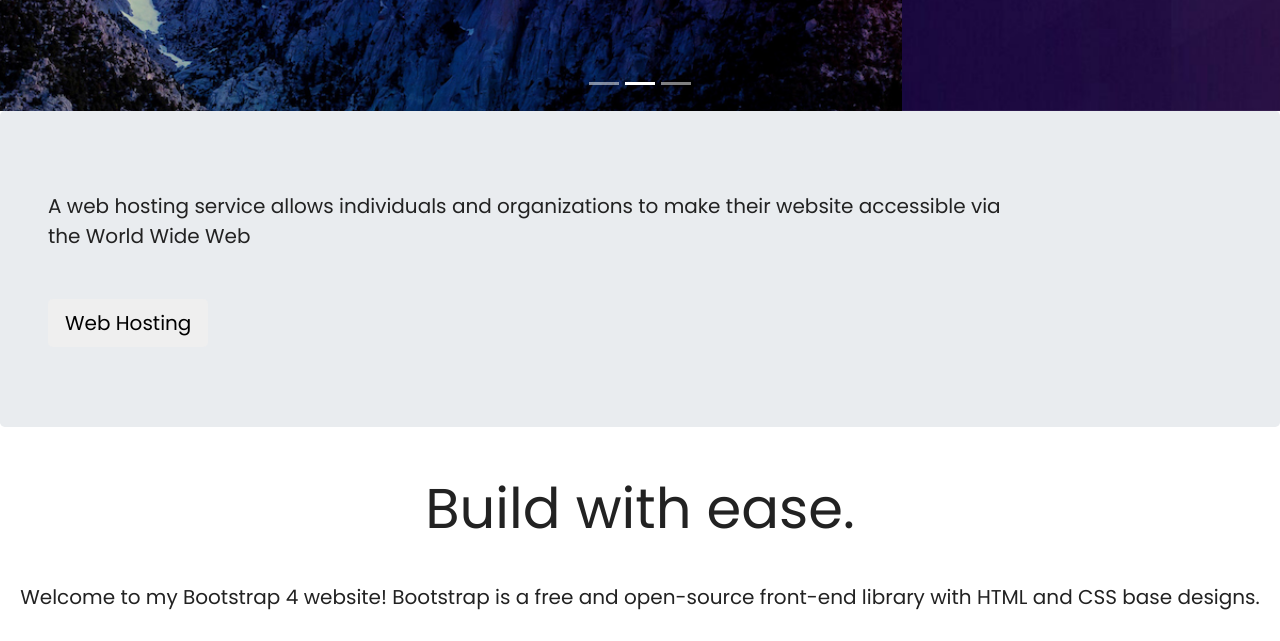
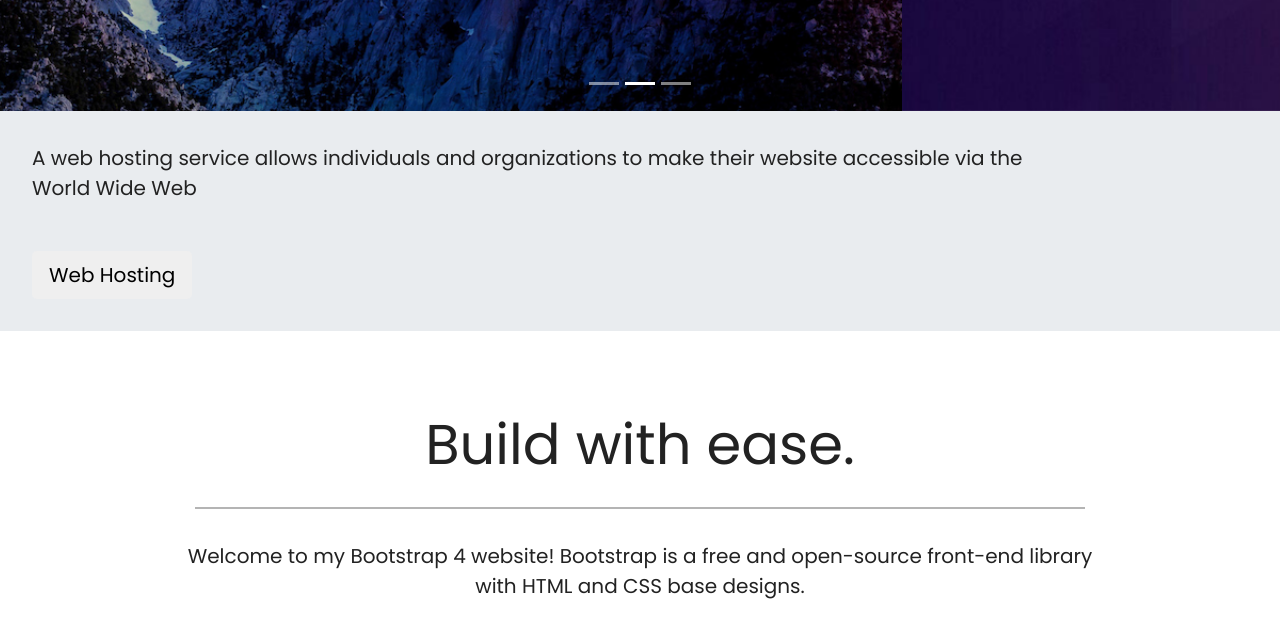
Before and after one commit to Stevegolden12/bootstrap4-site, a plain HTML site: page index.html in a window 1280 px wide. Shown: the part 630-1271 px from the top of the page. Drawn offline with nearby package versions, Linux system fonts and the light colour scheme.

Commit message:
Added CSS for jumbotron and welcome sections
Added CSS for the jumbotron section to add and reset certain value(s).

Added CSS for welcome section to adjust layout.

Added padding class rule to the css for the classes have been putting in the HTML already.

```diff
--- a/style.css
+++ b/style.css
@@ -53,7 +53,28 @@ html, body {
     border: 1px solid #563d7c;
   }
 
+  /* Jumbotron */
+.jumbotron {
+  padding: 1rem;
+  border-radius: 0;
+}
 
+.padding {
+  padding-bottom: 2rem;
+}
+
+.welcome {
+  width: 75%;
+  margin: 0 auto;
+  padding-top: 2rem;
+}
+
+.welcome hr {
+  border-top: 2px solid #b4b4b4;
+  width: 95%;
+  margin-top: .3rem;
+  margin-bottom: 1rem;
+}
 
 
 
```
